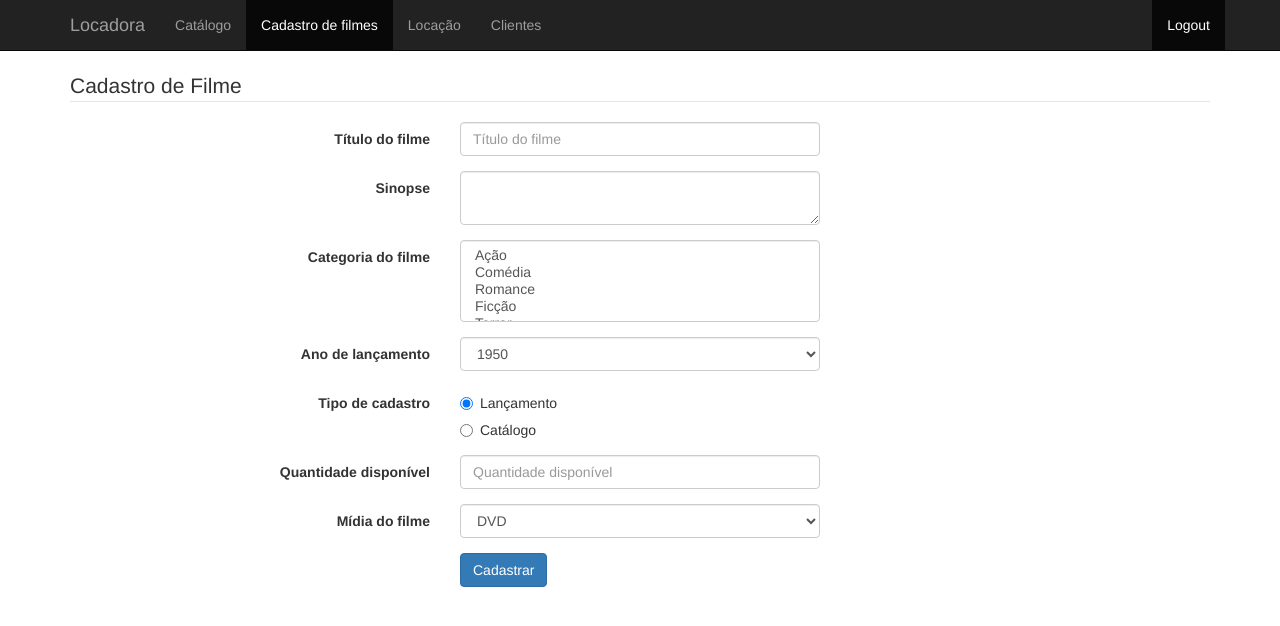
After one commit to sivek40/Locadora, a PHP site: page /cadastro.php in a window 1280 px wide. The commit adds this page. Shown: the top 626 px of the page. Run offline with PHP 8.4, Linux system fonts and the light colour scheme.

Commit message:
cadastro de filmes banco de dados

```diff
--- /dev/null
+++ b/cadastro.php
@@ -0,0 +1,142 @@
+<!DOCTYPE html>
+<html>
+    <head>
+        <meta charset="UTF-8">
+        <title>Locadora</title>
+
+        <link href="css/bootstrap.css" rel="stylesheet"/>
+        <link href="css/principal.css" rel="stylesheet"/>
+
+        <script type="text/javascript" src="js/jquery-2.2.4.js"></script>
+        <script type="text/javascript" src="js/bootstrap.min.js"></script>
+        <script type="text/javascript" src="js/cadastro.js"></script>
+    </head>
+    <body>
+        <nav class="navbar navbar-inverse navbar-static-top">
+            <div class="container">
+                <div class="navbar-header">
+                    <button type="button" class="navbar-toggle collapsed" data-toggle="collapse" data-target="#navbar" aria-expanded="false" aria-controls="navbar">
+                        <span class="sr-only">Toggle navigation</span>
+                        <span class="icon-bar"></span>
+                        <span class="icon-bar"></span>
+                        <span class="icon-bar"></span>
+                    </button>
+                    <a class="navbar-brand" href="#">Locadora</a>
+                </div>
+                <div id="navbar" class="collapse navbar-collapse">
+                    <ul class="nav navbar-nav">
+                        <li><a href="index.php">Catálogo</a></li>
+                        <li class="active"><a href="cadastro.php">Cadastro de filmes</a></li>
+                        <li><a href="#contact">Locação</a></li>
+                        <li><a href="#contact">Clientes</a></li>
+                    </ul>
+                    <ul class="nav navbar-nav navbar-right">
+                        <li class="active"><a href="#">Logout</a></li>
+                    </ul>
+                </div><!--/.nav-collapse -->
+            </div>
+        </nav>
+
+        <div class="container">
+            <form class="form-horizontal" action="/model/cadastro.php" method="POST">
+                <fieldset>
+
+                    <!-- Form Name -->
+                    <legend>Cadastro de Filme</legend>
+
+                    <!-- Text input-->
+                    <div class="form-group">
+                        <label class="col-md-4 control-label" for="nome">Título do filme</label>
+                        <div class="col-md-4">
+                            <input id="nome" name="nome" type="text" placeholder="Título do filme" class="form-control input-md" required="">
+
+                        </div>
+                    </div>
+
+                    <!-- Textarea -->
+                    <div class="form-group">
+                        <label class="col-md-4 control-label" for="sinopse">Sinopse</label>
+                        <div class="col-md-4">
+                            <textarea class="form-control" id="sinopse" name="sinopse"></textarea>
+                        </div>
+                    </div>
+
+                    <!-- Select Multiple -->
+                    <div class="form-group">
+                        <label class="col-md-4 control-label" for="categoria">Categoria do filme</label>
+                        <div class="col-md-4">
+                            <select id="categoria" name="categoria" class="form-control" multiple="multiple">
+                                <option value="Ação">Ação</option>
+                                <option value="Comédia">Comédia</option>
+                                <option value="Romance">Romance</option>
+                                <option value="Ficção">Ficção</option>
+                                <option value="Terror">Terror</option>
+                                <option value="Aventura">Aventura</option>
+                                <option value="Infantil">Infantil</option>
+                            </select>
+                        </div>
+                    </div>
+
+                    <!-- Select Basic -->
+                    <div class="form-group">
+                        <label class="col-md-4 control-label" for="ano">Ano de lançamento</label>
+                        <div class="col-md-4">
+                            <select id="ano" name="ano" class="form-control">
+                            </select>
+                        </div>
+                    </div>
+
+                    <!-- Multiple Radios -->
+                    <div class="form-group">
+                        <label class="col-md-4 control-label" for="tipo">Tipo de cadastro</label>
+                        <div class="col-md-4">
+                            <div class="radio">
+                                <label for="tipo-0">
+                                    <input type="radio" name="tipo" id="tipo-0" value="Lançamento" checked="checked">
+                                    Lançamento
+                                </label>
+                            </div>
+                            <div class="radio">
+                                <label for="tipo-1">
+                                    <input type="radio" name="tipo" id="tipo-1" value="Catálogo">
+                                    Catálogo
+                                </label>
+                            </div>
+                        </div>
+                    </div>
+
+                    <!-- Text input-->
+                    <div class="form-group">
+                        <label class="col-md-4 control-label" for="disponivel">Quantidade disponível</label>
+                        <div class="col-md-4">
+                            <input id="disponivel" name="disponivel" type="text" placeholder="Quantidade disponível" class="form-control input-md" required="">
+
+                        </div>
+                    </div>
+
+                    <!-- Select Basic -->
+                    <div class="form-group">
+                        <label class="col-md-4 control-label" for="midia">Mídia do filme</label>
+                        <div class="col-md-4">
+                            <select id="midia" name="midia" class="form-control">
+                                <option value="DVD">DVD</option>
+                                <option value="BluRay">BluRay</option>
+                                <option value="VHS">VHS</option>
+                            </select>
+                        </div>
+                    </div>
+                    <!-- Button -->
+                    <div class="form-group">
+                        <label class="col-md-4 control-label" for="enviar"></label>
+                        <div class="col-md-4">
+                            <button id="enviar" name="enviar" class="btn btn-primary">Cadastrar</button>
+                        </div>
+                    </div>
+
+                </fieldset>
+            </form>
+
+        </div>
+
+    </body>
+</html>
--- a/index.php
+++ b/index.php
@@ -25,9 +25,8 @@
                 </div>
                 <div id="navbar" class="collapse navbar-collapse">
                     <ul class="nav navbar-nav">
-                        <li class="active"><a href="#">Catálogo</a></li>
-                        <li><a href="#about">Cadastro de filmes</a></li>
-                        <li><a href="#contact">Locação</a></li>
+                        <li class="active"><a href="index.php">Catálogo</a></li>
+                        <li><a href="cadastro.php">Cadastro de filmes</a></li>
                         <li><a href="#contact">Locação</a></li>
                         <li><a href="#contact">Clientes</a></li>
                     </ul>
--- /dev/null
+++ b/info.php
@@ -0,0 +1,3 @@
+<?php
+
+phpinfo();
--- /dev/null
+++ b/js/cadastro.js
@@ -0,0 +1,7 @@
+$(document).ready(function(){
+    var ano = new Date().getFullYear();
+    for (var i = 1950; i <= ano; i++){
+        var listaAno = $('<option value="'+i+'">'+i+'</option>');
+        $(listaAno).appendTo('#ano');
+    }
+});
```
Also changed, not shown: model/cadastro.php (added, +24 -0 lines), model/catalogo.php (+6 -35 lines), model/locadora.sqlite (added).
